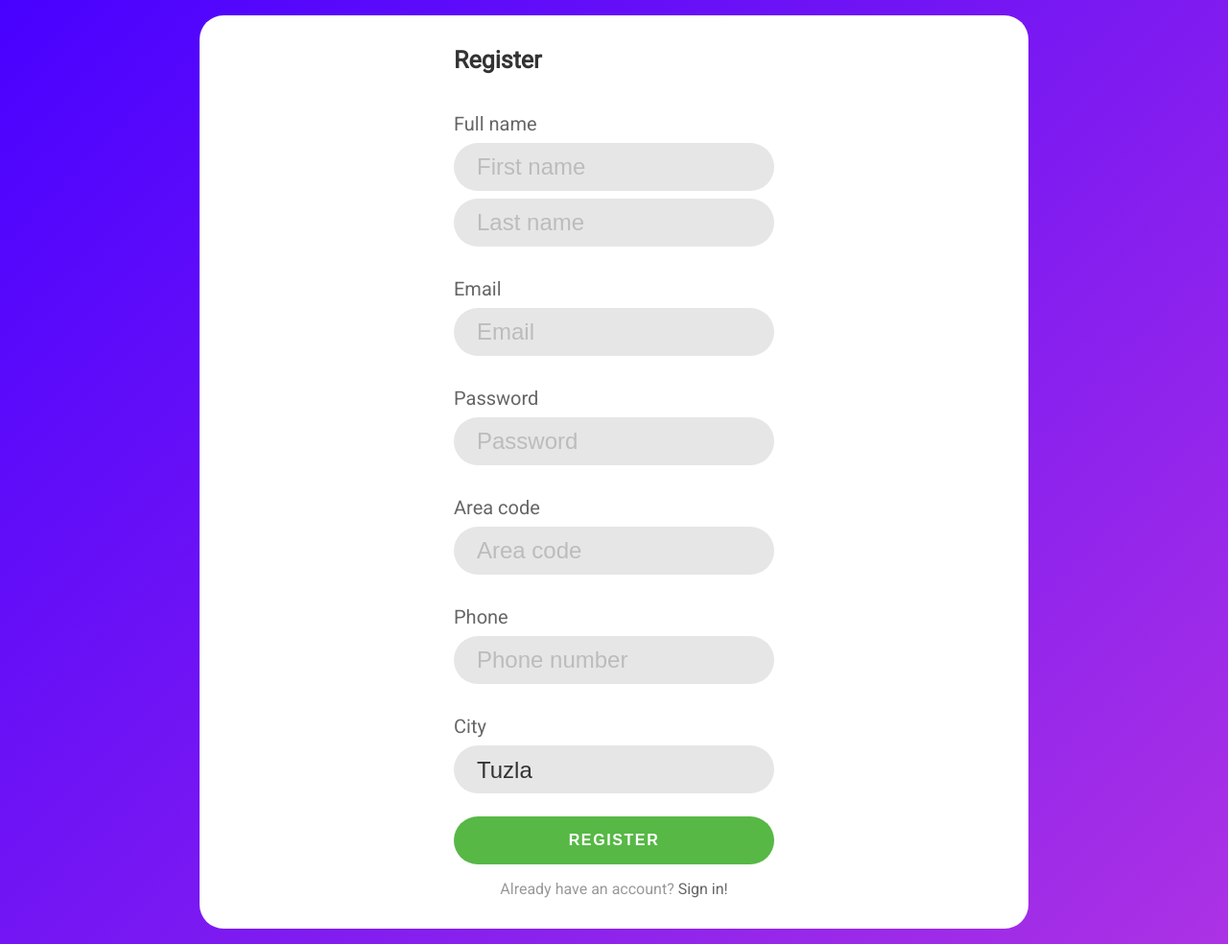
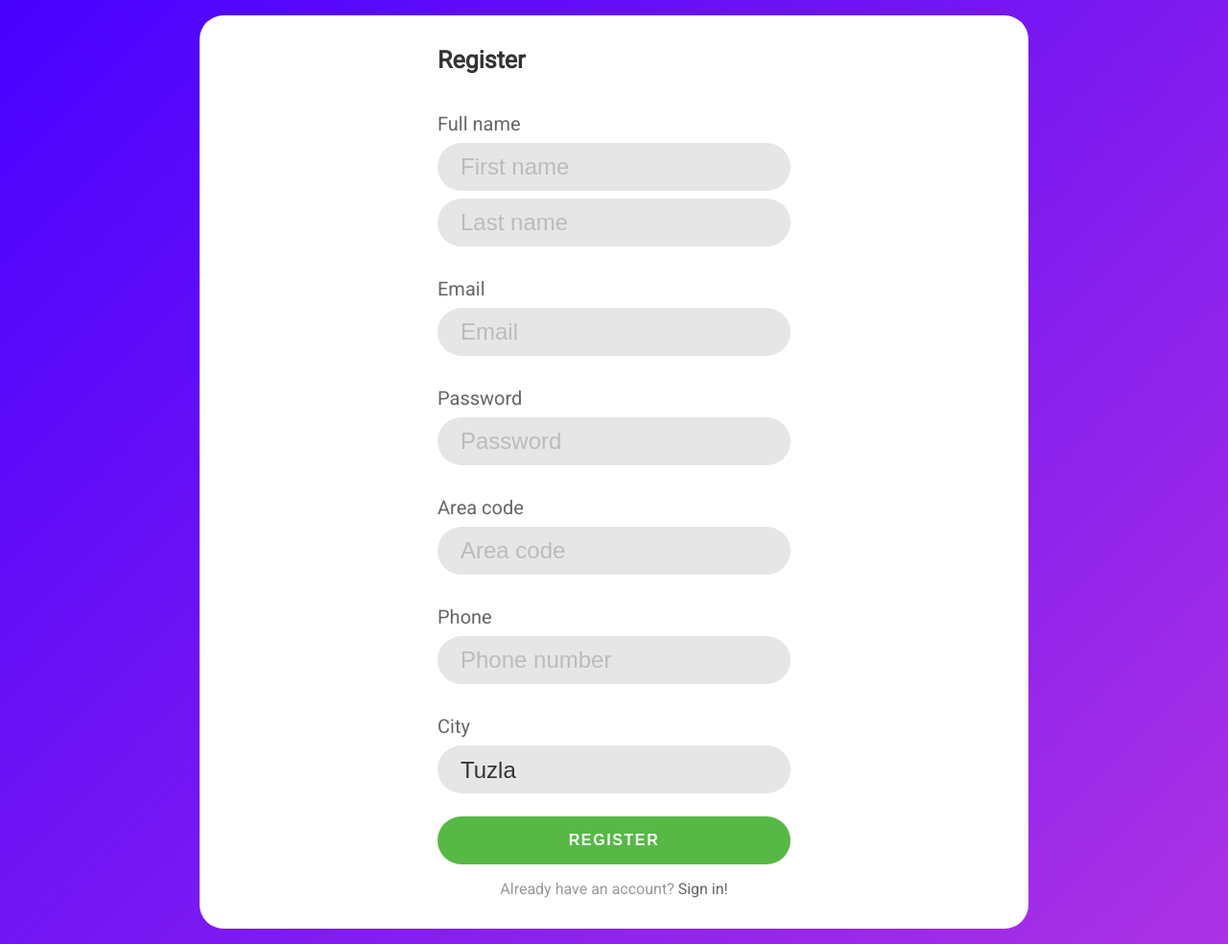
Before and after one commit to Jenn-y/Pick-Fix, a PHP site: page /register.php in a window 1280 px wide. Shown: the whole page at 96% size. Run offline with PHP 8.4, Linux system fonts and the light colour scheme.

Commit message:
made register mobile friendly

```diff
--- a/CSS/register.css
+++ b/CSS/register.css
@@ -59,6 +59,10 @@ input::-webkit-inner-spin-button {
 /* Firefox */
 input[type=number] {
     -moz-appearance: textfield;
+}
+
+form {
+    width: calc(50% - 2rem);
 }
 
 form button {
@@ -138,3 +142,11 @@ span {
 .already-member {
     justify-content: center;
 }
+
+/****** Responsive layout ******/
+
+@media (max-width: 600px) {
+    form {
+        width: unset; !important;
+    }
+}
```
